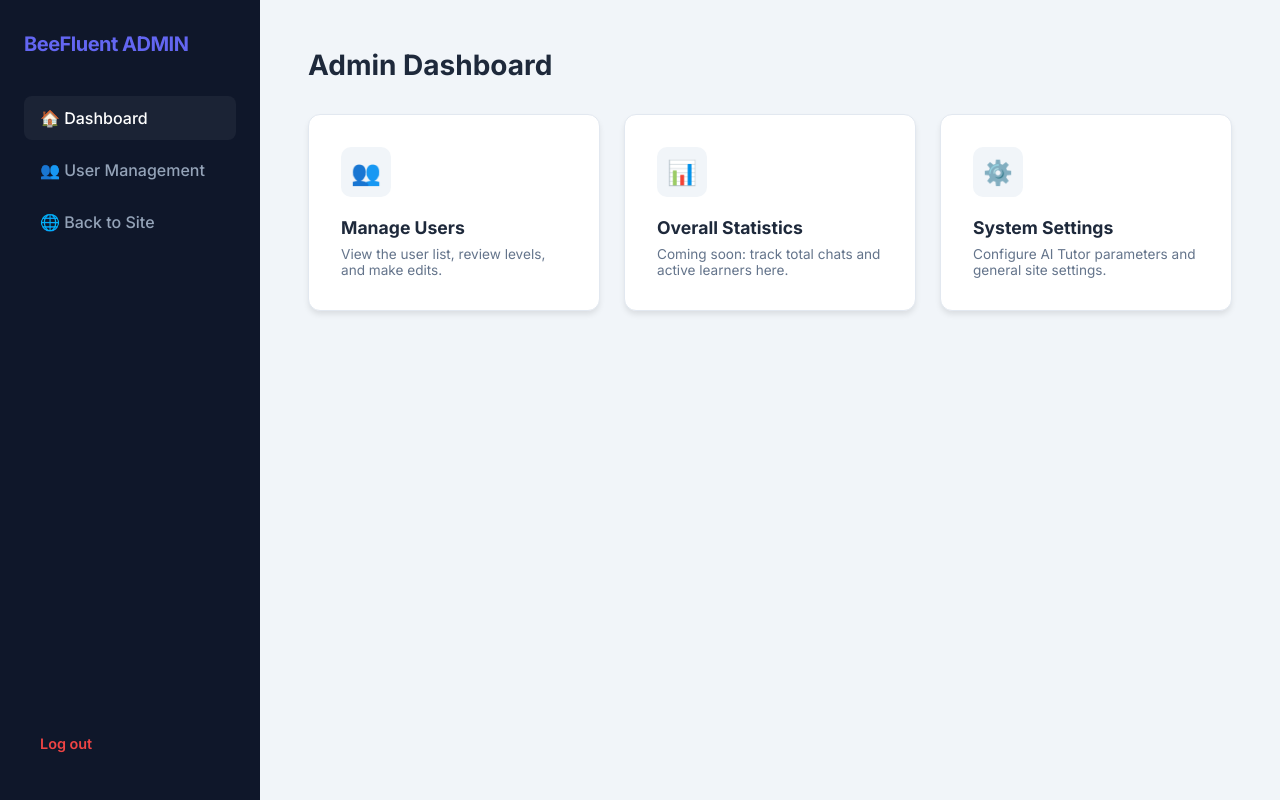
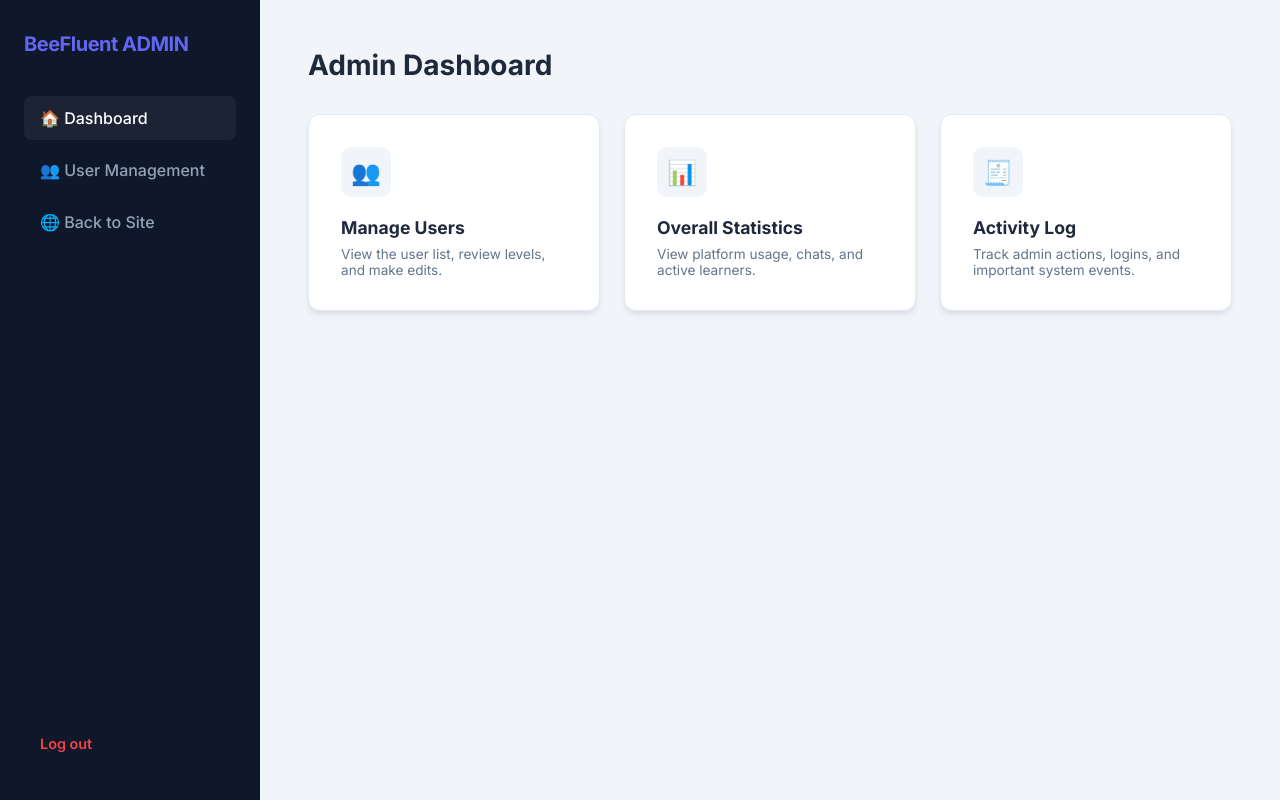
Before and after one commit to Emir1678/BEEFLUENT-, a PHP site: page /ai_tutor/admin/index.php in a window 1280 px wide. Run offline with PHP 8.4, Linux system fonts and the light colour scheme; the visitor is signed in with stand-in values (Sample User, id 1).

Commit message:
Update index.php

```diff
--- a/admin/index.php
+++ b/admin/index.php
@@ -181,17 +181,18 @@ require_admin();
         <p>View the user list, review levels, and make edits.</p>
       </a>
 
-      <div class="admin-card">
-        <div class="icon-box">📊</div>
-        <h3>Overall Statistics</h3>
-        <p>Coming soon: track total chats and active learners here.</p>
-      </div>
+      <a href="stats.php" class="admin-card">
+  <div class="icon-box">📊</div>
+  <h3>Overall Statistics</h3>
+  <p>View platform usage, chats, and active learners.</p>
+</a>
 
-      <div class="admin-card">
-        <div class="icon-box">⚙️</div>
-        <h3>System Settings</h3>
-        <p>Configure AI Tutor parameters and general site settings.</p>
-      </div>
+<a href="activity_log.php" class="admin-card">
+  <div class="icon-box">🧾</div>
+  <h3>Activity Log</h3>
+  <p>Track admin actions, logins, and important system events.</p>
+</a>
+
     </div>
   </main>
 
```
